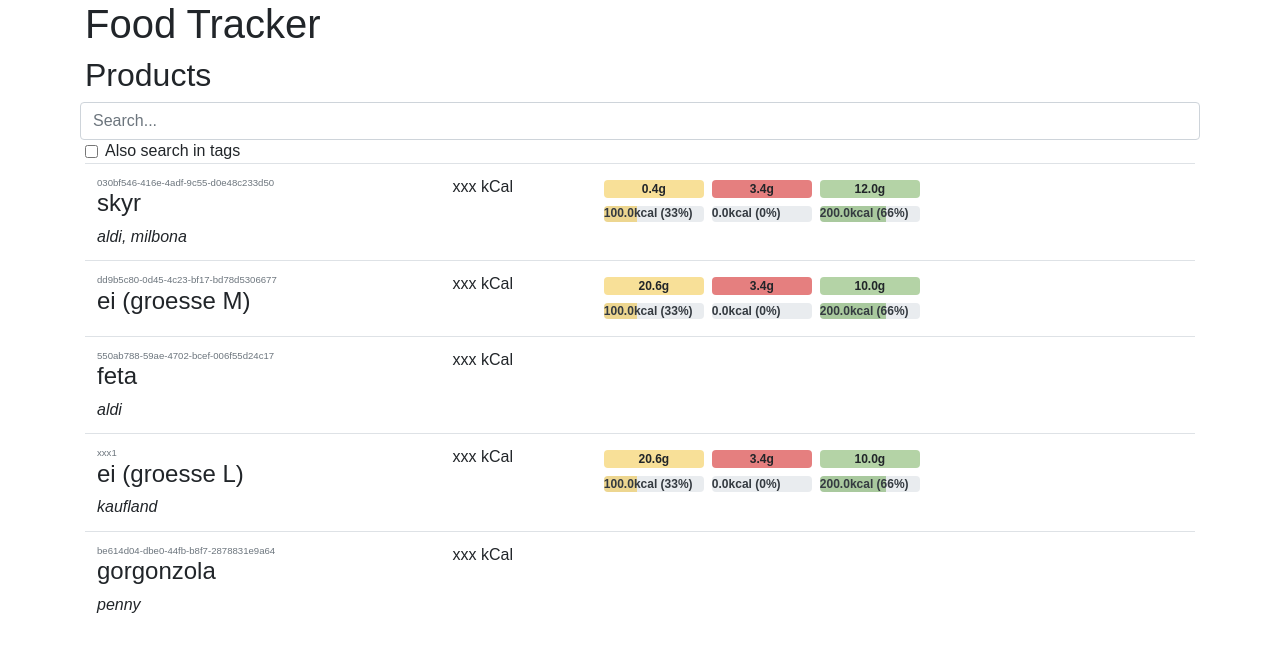
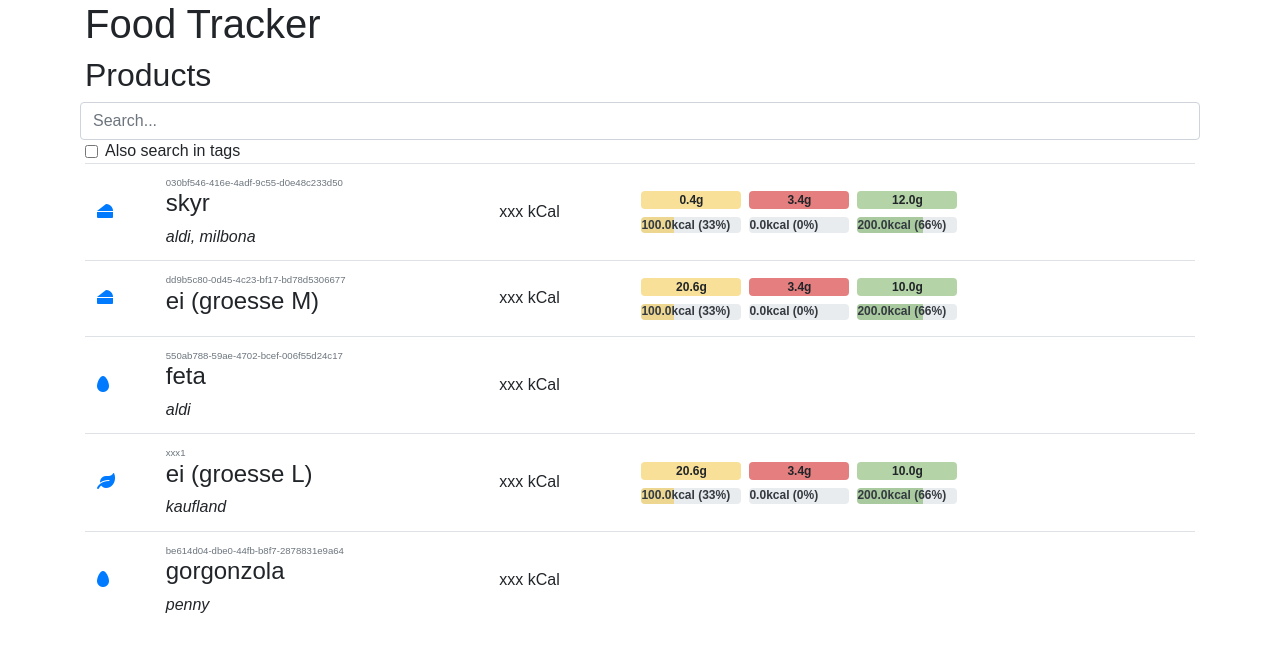
Before and after one commit to jradek/food_tracker, a React (Create React App) app in the folder frontend/: page / in a window 1280 px wide. Shown: the top 652 px of the page. Built offline with nearby package versions, Linux system fonts and the light colour scheme.

Commit message:
adds font awesome icons

```diff
--- a/frontend/public/index.html
+++ b/frontend/public/index.html
@@ -25,6 +25,14 @@
       integrity="sha384-ggOyR0iXCbMQv3Xipma34MD+dH/1fQ784/j6cY/iJTQUOhcWr7x9JvoRxT2MZw1T"
       crossorigin="anonymous"
     />
+
+    <link
+      rel="stylesheet"
+      href="https://use.fontawesome.com/releases/v5.8.2/css/all.css"
+      integrity="sha384-oS3vJWv+0UjzBfQzYUhtDYW+Pj2yciDJxpsK1OYPAYjqT085Qq/1cq5FLXAZQ7Ay"
+      crossorigin="anonymous"
+    />
+
     <title>React App</title>
   </head>
   <body>
--- a/frontend/src/components/ProductTable.js
+++ b/frontend/src/components/ProductTable.js
@@ -85,9 +85,32 @@ function MacroValues(props) {
   );
 }
 
+function getRandomInt(min, max) {
+  min = Math.ceil(min);
+  max = Math.floor(max);
+  return Math.floor(Math.random() * (max - min)) + min; //The maximum is exclusive and the minimum is inclusive
+}
+
 function ProductTableRow(props) {
+  const getRandomIcon = () => {
+    // see: https://fontawesome.com/icons?d=gallery&s=solid&c=status&m=free
+    const icons = [
+      "fa-fish",
+      "fa-egg",
+      // "fa-bacon",
+      "fa-cheese",
+      "fa-leaf",
+      "fa-drumstick-bite",
+      "fa-candy-cane"
+    ];
+    const value = getRandomInt(0, icons.length);
+    console.log(value);
+    return <i className={"text-primary fas " + icons[value]} />;
+  };
+
   return (
     <tr>
+      <td className="align-middle">{getRandomIcon()}</td>
       <td>
         <ul className="list-unstyled m-0">
           <li className="text-muted" style={{ fontSize: "0.6rem" }}>
@@ -103,8 +126,10 @@ function ProductTableRow(props) {
           )}
         </ul>
       </td>
-      <td>xxx kCal</td>
-      <td>{props.macros && <MacroValues {...props.macros} />}</td>
+      <td className="align-middle">xxx kCal</td>
+      <td className="align-middle">
+        {props.macros && <MacroValues {...props.macros} />}
+      </td>
     </tr>
   );
 }
```
